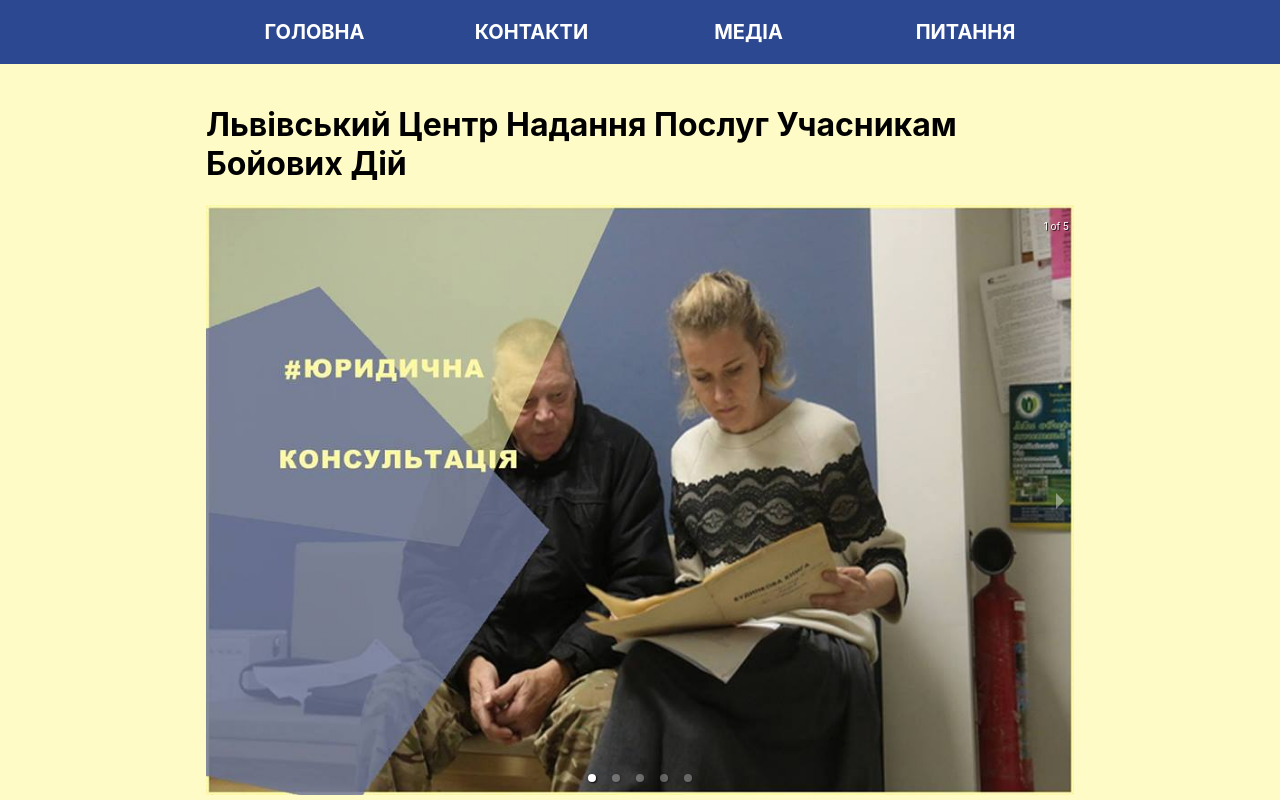
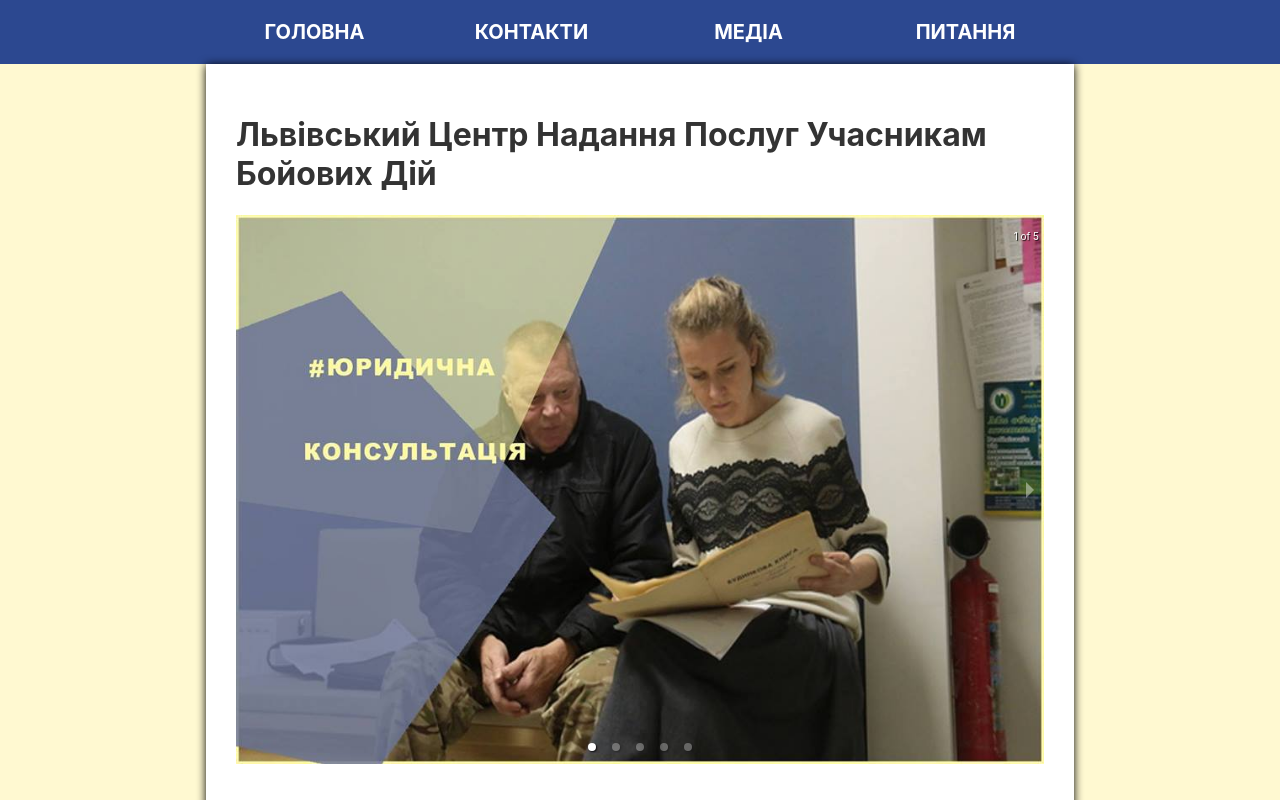
Before and after one commit to adam4leos/LCNPUBD, a React (Create React App) app: page / in a window 1280 px wide. Shown: the top 800 px of the page. Built offline with nearby package versions, Linux system fonts and the light colour scheme; the HTML template or start-up script is replaced by a standard one.

Commit message:
redesign

```diff
--- a/src/App.jsx
+++ b/src/App.jsx
@@ -6,7 +6,7 @@ import Header from './components/Header';
 import FAQ from './components/FAQ';
 import Home from './components/Home';
 import Contacts from './components/Contacts';
-import Media from "./components/Media";
+import Media from './components/Media';
 
 const Content = styled.div`
   display: flex;
@@ -14,6 +14,11 @@ const Content = styled.div`
   max-width: 868px;
   justify-content: center;
   flex-direction: column;
+  padding: 30px;
+  box-shadow: 0 1px 10px #000;
+  background: #fff;
+  margin-bottom: 20px;
+  border-radius: 0 0 10px 10px;
 `;
 
 const App = () => (
--- a/src/components/Contacts.jsx
+++ b/src/components/Contacts.jsx
@@ -4,14 +4,9 @@ import styled from 'styled-components';
 import LeafletMap from './LeafletMap';
 
 const Item = styled.li`
-padding: 10px;
-font-size: 20px;
+  padding: 10px;
+  font-size: 20px;
 `;
-
-const Bla = styled(LeafletMap)`
-width: 100%;
-height: 400px;
-`
 
 const Contacts = () => {
   return (
@@ -34,7 +29,7 @@ const Contacts = () => {
           </Item>
         </ul>
 
-        <Bla />
+        <LeafletMap />
       </div>
     </div>
   );
--- a/src/components/Header.jsx
+++ b/src/components/Header.jsx
@@ -5,7 +5,6 @@ import { Link } from 'react-router-dom';
 const HeaderEl = styled.div`
   display: flex;
   justify-content: center;
-  margin-bottom: 20px;
   width: 100%;
   background: #2c4890;
 `;
--- a/src/components/LeafletMap.jsx
+++ b/src/components/LeafletMap.jsx
@@ -4,8 +4,8 @@ import { Map, Marker, Popup, TileLayer } from 'react-leaflet'
 
 export default class LeafletMap extends Component {
   state = {
-    lat: 51.505,
-    lng: -0.09,
+    lat: 49.8372911,
+    lng: 24.0411422,
     zoom: 13,
   }
 
@@ -19,7 +19,7 @@ export default class LeafletMap extends Component {
         />
         <Marker position={position}>
           <Popup>
-            A pretty CSS3 popup. <br /> Easily customizable.
+          Вулиця Пекарська, 41, Львів, Львівська область, 79000
           </Popup>
         </Marker>
       </Map>
--- a/src/index.css
+++ b/src/index.css
@@ -5,12 +5,19 @@ body {
     sans-serif;
   -webkit-font-smoothing: antialiased;
   -moz-osx-font-smoothing: grayscale;
-  background-color: #fffbc6;
+  background-color: #fff9d1;
+  color: #333;
 }
 
 code {
   font-family: source-code-pro, Menlo, Monaco, Consolas, "Courier New",
     monospace;
+}
+
+*,
+*::before,
+*::after {
+  box-sizing: border-box;
 }
 
 #root {
```
